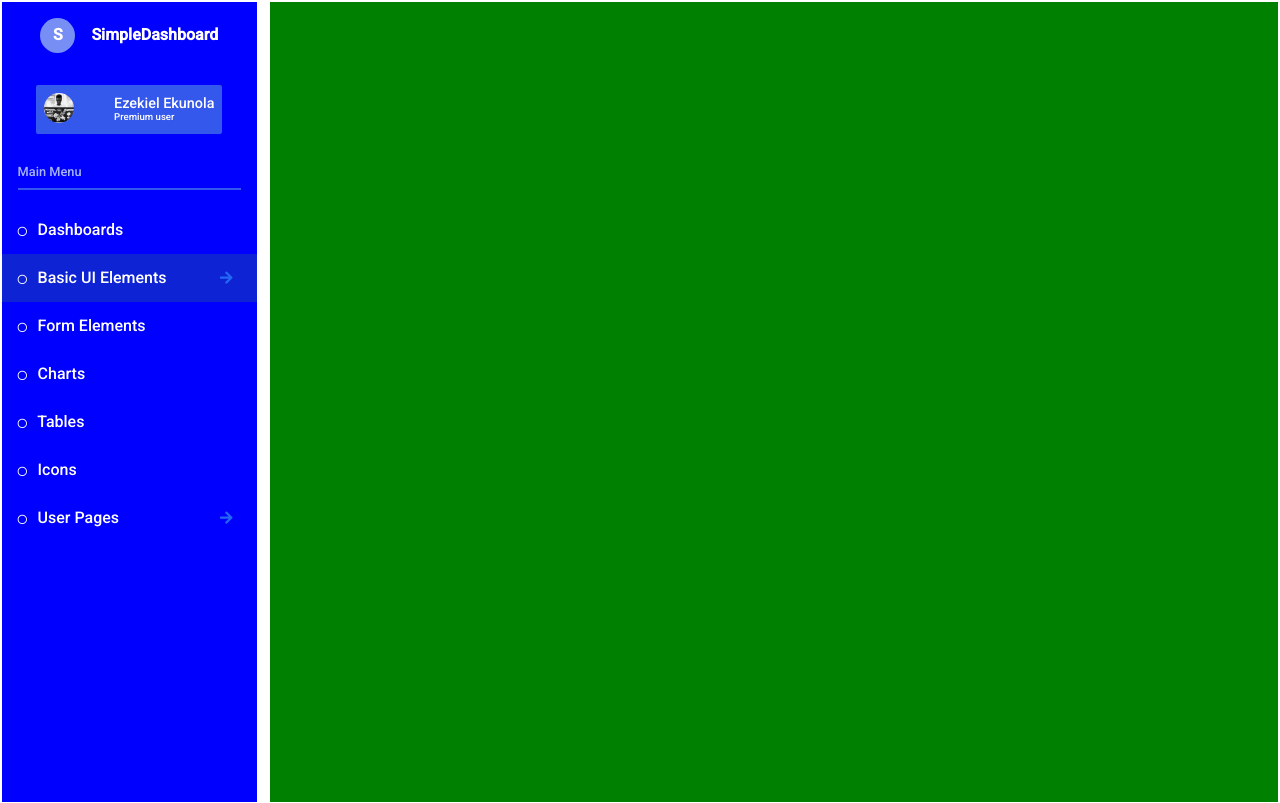
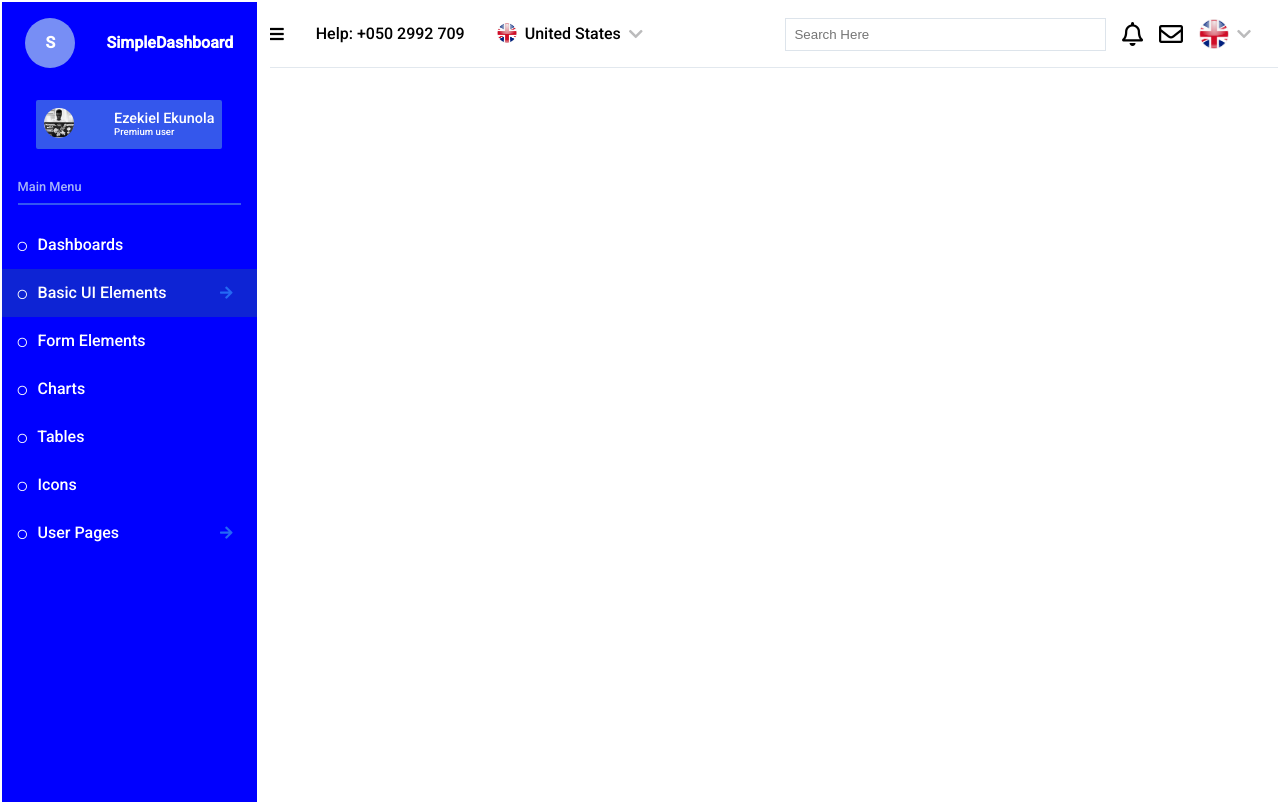
Before and after one commit to Easybuoy/aku-frontend, a React (Create React App) app: page / in a window 1280 px wide. Built offline with nearby package versions, Linux system fonts and the light colour scheme.

Commit message:
add navigation

```diff
--- a/src/App.jsx
+++ b/src/App.jsx
@@ -1,6 +1,6 @@
 import React from "react";
 import Container from "./components/Container";
-import Main from "./components/Main";
+import Main from "./components/Main/Main";
 import Sidebar from "./components/Sidebar/Sidebar";
 
 const App = () => {
--- a/src/components/Main.jsx
+++ b/src/components/Main/Main.jsx
@@ -1,8 +1,9 @@
 import React from "react";
 import styled from "styled-components";
 
+import Navigation from "./ui/Navigation";
 const StyledMain = styled.div`
-  background-color: green;
+  background-color: white;
   width: 79%;
   height: 100vh;
   flex-direction: column;
@@ -10,7 +11,11 @@ const StyledMain = styled.div`
 `;
 
 const Main = () => {
-  return <StyledMain></StyledMain>;
+  return (
+    <StyledMain>
+      <Navigation />
+    </StyledMain>
+  );
 };
 
 export default Main;
--- /dev/null
+++ b/src/components/Main/ui/Navigation.jsx
@@ -0,0 +1,116 @@
+import React from "react";
+import styled from "styled-components";
+
+import UKLogo from "../../../assets/uk.png";
+const StyledNavigation = styled.div`
+  width: 100%;
+  display: flex;
+  flex-wrap: wrap;
+  justify-content: space-between;
+  /* margin-top: 1rem; */
+  padding: 1rem 0;
+  align-items: center;
+  border-bottom: 1px solid #e2e8ee;
+
+  .nav__left {
+    display: flex;
+    flex-wrap: wrap;
+    align-items: center;
+    .help {
+      margin: 0 2rem;
+    }
+
+    .location {
+      display: flex;
+      flex-wrap: wrap;
+      align-items: center;
+
+      .imgae-container {
+        margin-right: 0.5rem;
+        img {
+          width: 20px;
+          height: 20px;
+        }
+      }
+
+      p {
+        margin-right: 0.5rem;
+      }
+
+      i {
+        color: #bbbbbc;
+      }
+    }
+  }
+
+  .nav__right {
+    display: flex;
+    flex-wrap: wrap;
+    align-items: center;
+    justify-content: center;
+    width: 50%;
+
+    input {
+      width: 60%;
+      border: 1px solid #dde4eb;
+      padding: 0.5rem;
+      margin-right: 1rem;
+    }
+
+    i {
+      font-size: 1.5rem;
+      margin-right: 1rem;
+    }
+
+    .profile-container {
+      display: flex;
+      flex-wrap: wrap;
+      align-items: center;
+
+      img {
+        width: 30px;
+        height: 30px;
+        margin-right: 0.5rem;
+      }
+
+      i {
+        color: #bbbbbc;
+        font-size: 1rem;
+      }
+    }
+  }
+`;
+const Navigation = () => {
+  return (
+    <StyledNavigation>
+      <div className="nav__left">
+        <i class="fas fa-bars"></i>
+
+        <div className="help">
+          <p>Help: +050 2992 709 </p>
+        </div>
+
+        <div className="location">
+          <div className="imgae-container ">
+            <img src={UKLogo} alt="uk" />
+          </div>
+          <p>United States </p>
+          <i class="fas fa-chevron-down"></i>
+        </div>
+      </div>
+
+      <div className="nav__right">
+        <input placeholder="Search Here" />
+        <i class="far fa-bell"></i>
+        <i class="far fa-envelope"></i>
+
+        <div className="profile-container">
+          <img src={UKLogo} alt="profile" />
+          <i class="fas fa-chevron-down"></i>
+        </div>
+      </div>
+    </StyledNavigation>
+  );
+};
+
+export default Navigation;
--- a/src/components/Sidebar/ui/Logo.jsx
+++ b/src/components/Sidebar/ui/Logo.jsx
@@ -5,7 +5,7 @@ const StyledLogo = styled.div`
   display: flex;
   flex-wrap: wrap;
   align-items: center;
-  justify-content: center;
+  justify-content: space-around;
   margin: 1rem;
   width: 100%;
 
@@ -19,8 +19,8 @@ const StyledLogo = styled.div`
     padding: 0;
     margin: 0;
     font-weight: bolder;
-    height: 35px;
-    width: 35px;
+    height: 50px;
+    width: 50px;
     margin-right: 1rem;
     p {
       margin: 0;
```
Also changed, not shown: src/assets/uk.png (added), src/assets/uk.svg (added).
